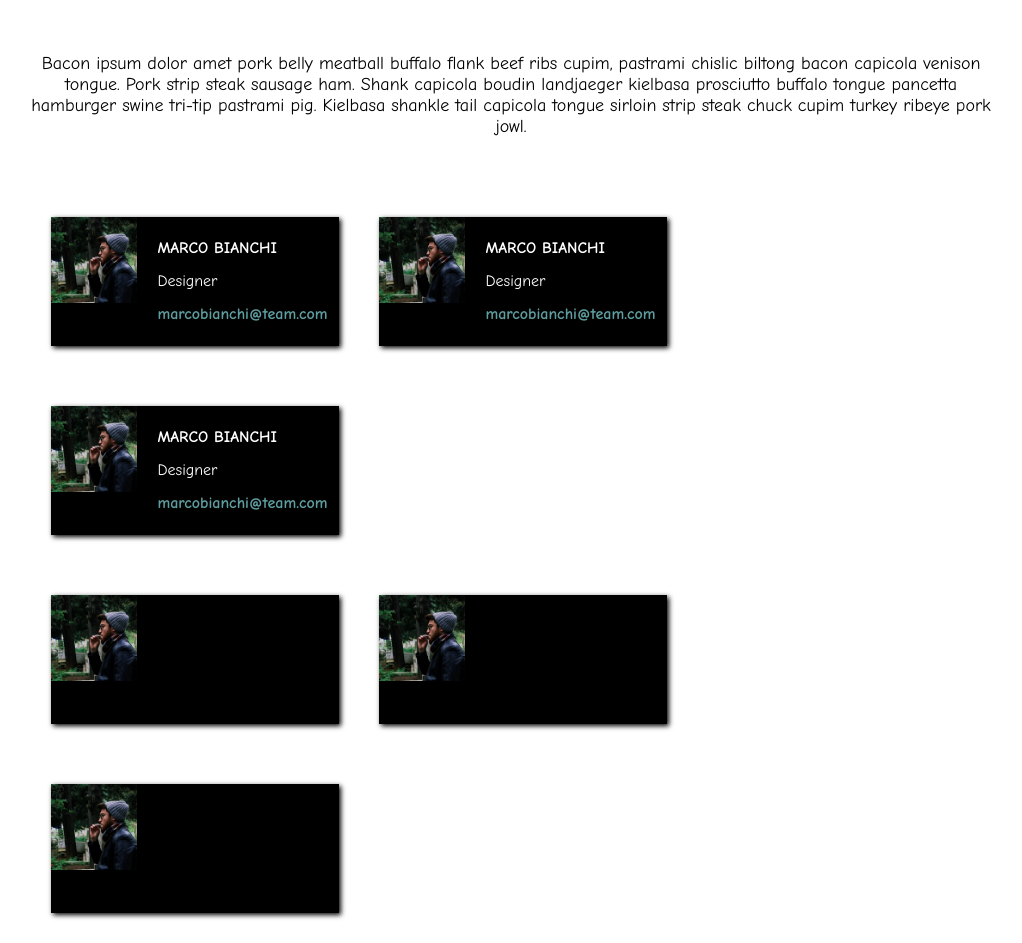
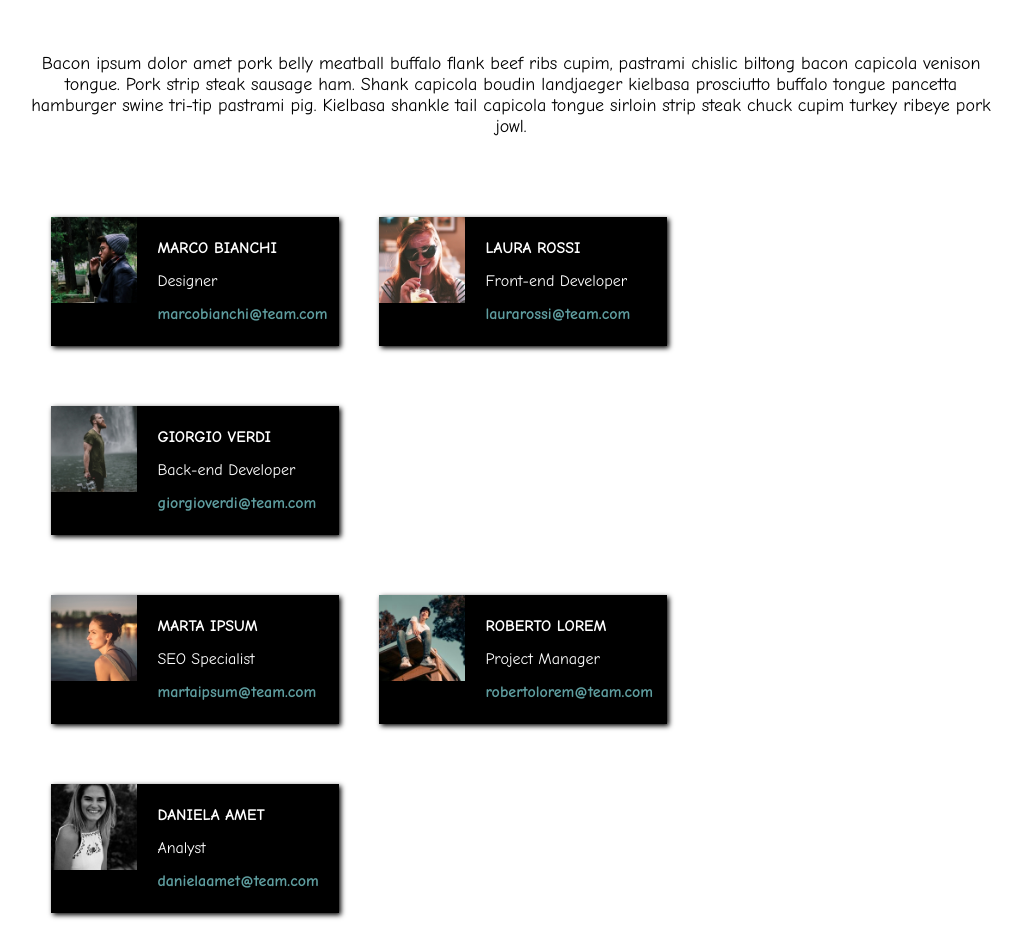
Before and after one commit to RiccardoCarluccio/html-css-float-cards, a plain HTML site: page index.html in a window 1280 px wide. Shown: the part 130-1073 px from the top of the page, without its empty margins (129-1151 px from the left). Drawn offline with Linux system fonts and the light colour scheme.

Commit message:
pre-duplicaggio

```diff
--- a/CSS/style.css
+++ b/CSS/style.css
@@ -21,7 +21,7 @@ h1{
     font-size: 50px;
 }
 
-p{
+h4{
     margin: 0 0 50px 0;
     font-weight: 400;
     font-size: 18px;
--- a/index.html
+++ b/index.html
@@ -18,7 +18,7 @@
     <header>
         <h1>Meet Our Team</h1>
 
-        <p>Bacon ipsum dolor amet pork belly meatball buffalo flank beef ribs cupim, pastrami chislic biltong bacon capicola venison tongue. Pork strip steak sausage ham. Shank capicola boudin landjaeger kielbasa prosciutto buffalo tongue pancetta hamburger swine tri-tip pastrami pig. Kielbasa shankle tail capicola tongue sirloin strip steak chuck cupim turkey ribeye pork jowl.</p>
+        <h4>Bacon ipsum dolor amet pork belly meatball buffalo flank beef ribs cupim, pastrami chislic biltong bacon capicola venison tongue. Pork strip steak sausage ham. Shank capicola boudin landjaeger kielbasa prosciutto buffalo tongue pancetta hamburger swine tri-tip pastrami pig. Kielbasa shankle tail capicola tongue sirloin strip steak chuck cupim turkey ribeye pork jowl.</h4>
     </header>
 
     <main>
@@ -34,20 +34,20 @@
             </div>
 
             <div class="label">
-                <img src="img/male1.png" alt="Marco Bianchi">
+                <img src="img/female1.png" alt="Marco Bianchi">
                 <div class="data">
-                    <span class="text name">MARCO BIANCHI</span>
-                    <span class="text position">Designer</span>
-                    <span class="text email">marcobianchi@team.com</span>
+                    <span class="text name">LAURA ROSSI</span>
+                    <span class="text position">Front-end Developer</span>
+                    <span class="text email">laurarossi@team.com</span>
                 </div>
             </div>
 
             <div class="label">
-                <img src="img/male1.png" alt="Marco Bianchi">
+                <img src="img/male2.png" alt="Marco Bianchi">
                 <div class="data">
-                    <span class="text name">MARCO BIANCHI</span>
-                    <span class="text position">Designer</span>
-                    <span class="text email">marcobianchi@team.com</span>
+                    <span class="text name">GIORGIO VERDI</span>
+                    <span class="text position">Back-end Developer</span>
+                    <span class="text email">giorgioverdi@team.com</span>
                 </div>
             </div>
 
@@ -55,29 +55,29 @@
 
         <div class="container clearfix">
             <div class="label">
-                <img src="img/male1.png" alt="Marco Bianchi">
+                <img src="img/female2.png" alt="Marco Bianchi">
                 <div class="data">
-                    <span>MARCO BIANCHI</span>
-                    <span>Designer</span>
-                    <span>marcobianchi@team.com</span>
+                    <span class="text name">MARTA IPSUM</span>
+                    <span class="text position">SEO Specialist</span>
+                    <span class="text email">martaipsum@team.com</span>
                 </div>
             </div>
 
             <div class="label">
-                <img src="img/male1.png" alt="Marco Bianchi">
+                <img src="img/male3.png" alt="Marco Bianchi">
                 <div class="data">
-                    <span>MARCO BIANCHI</span>
-                    <span>Designer</span>
-                    <span>marcobianchi@team.com</span>
+                    <span class="text name">ROBERTO LOREM</span>
+                    <span class="text position">Project Manager</span>
+                    <span class="text email">robertolorem@team.com</span>
                 </div>
             </div>
 
             <div class="label">
-                <img src="img/male1.png" alt="Marco Bianchi">
+                <img src="img/female3.png" alt="Marco Bianchi">
                 <div class="data">
-                    <span>MARCO BIANCHI</span>
-                    <span>Designer</span>
-                    <span>marcobianchi@team.com</span>
+                    <span class="text name">DANIELA AMET</span>
+                    <span class="text position">Analyst</span>
+                    <span class="text email">danielaamet@team.com</span>
                 </div>
             </div>
 
```
